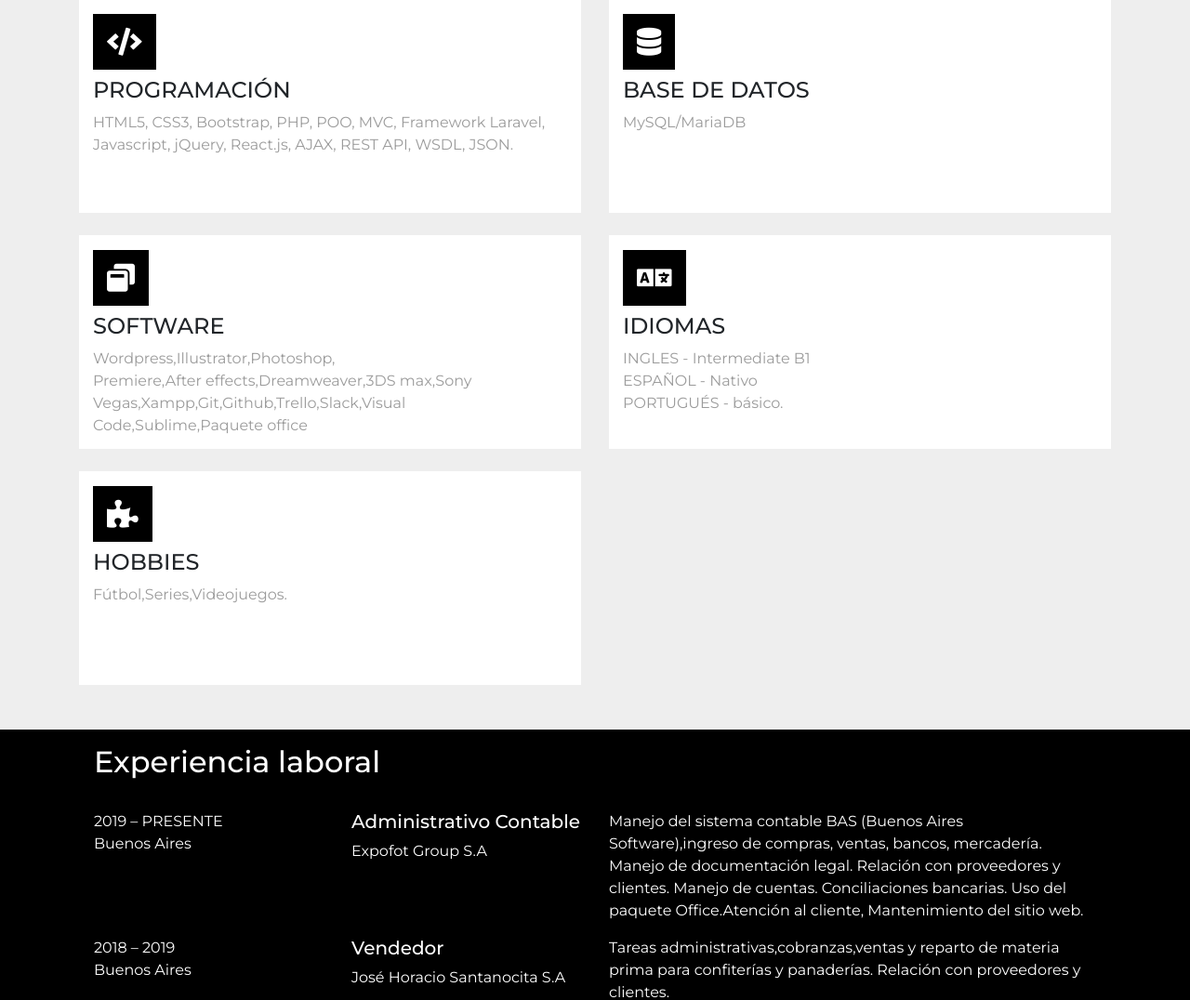
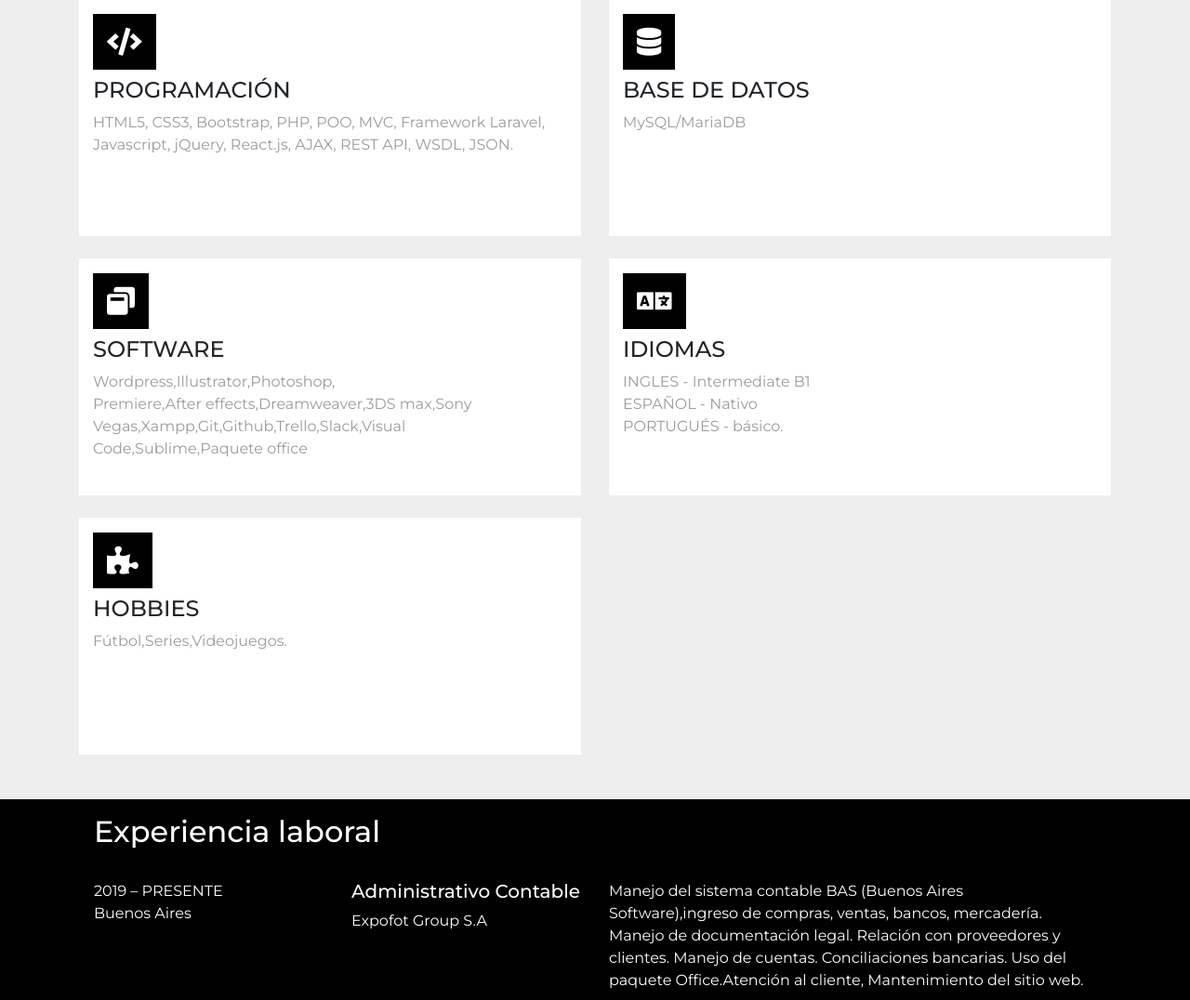
Before and after one commit to griecohernan/portfolio, a PHP site: page /sobre-mi.php in a window 1280 px wide. Shown: the part 419-1495 px from the top of the page at 93% size. Run offline with PHP 8.4, Linux system fonts and the light colour scheme.

Commit message:
cambios estilos

```diff
--- a/css/estilos.css
+++ b/css/estilos.css
@@ -122,7 +122,7 @@ hr{
 }
 
 #sobre-mi .bg-white{
-    height: 230px;
+    height: 255px;
 }
 
 .bg-white {
```
